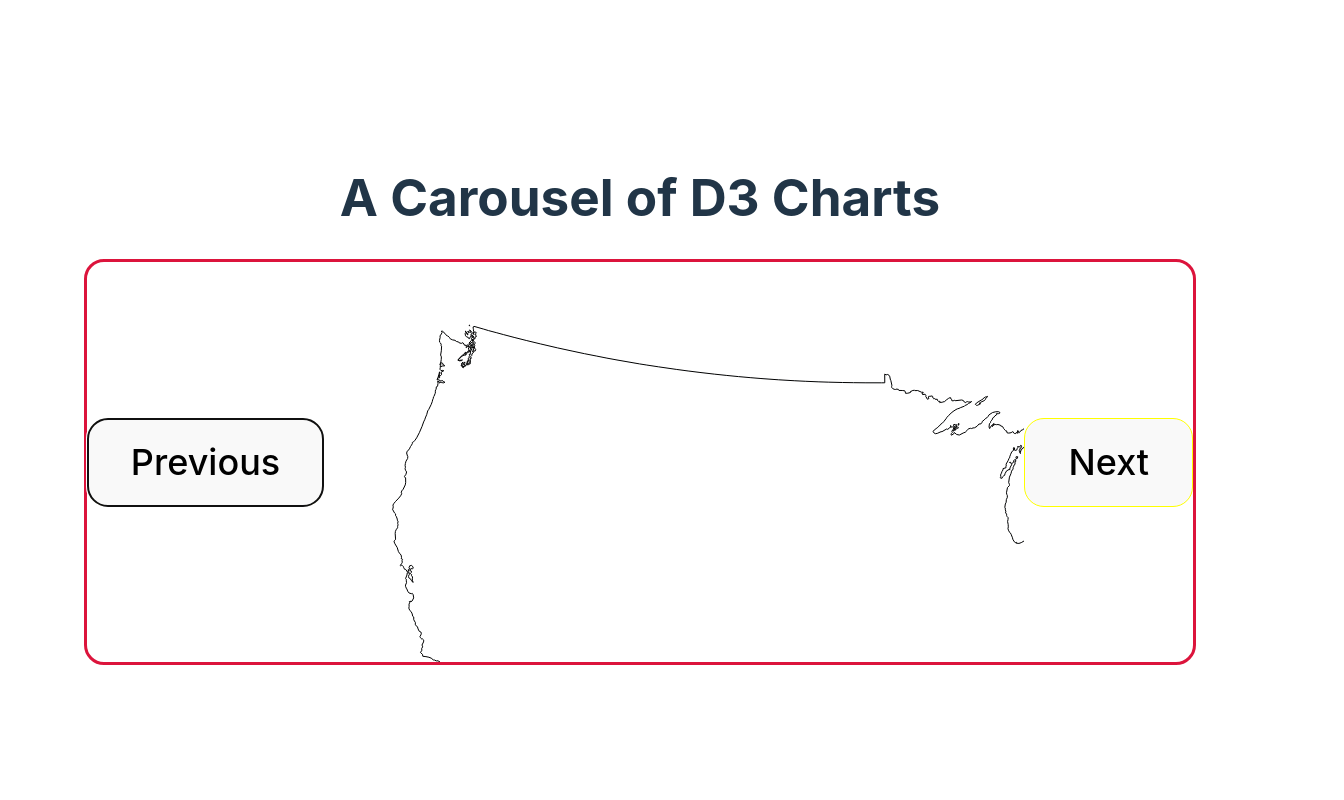
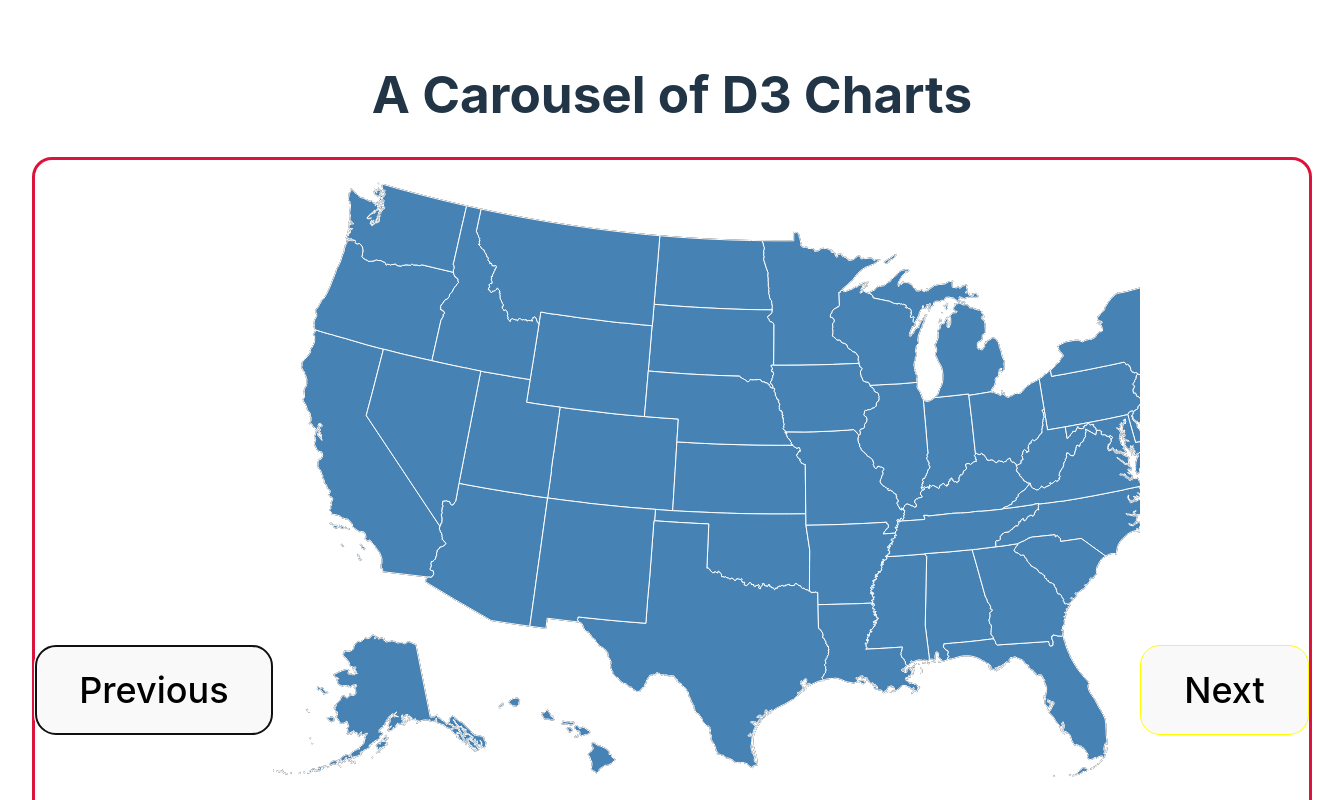
Before and after one commit to daydin14/d3ts, a React (Vite) app: page / in a window 1280 px wide. Both pictures are taken after a click on the button "Previous". Shown: the top 800 px of the page, 1344 px wide, since content can reach past the window. Built offline with nearby package versions, Linux system fonts and the light colour scheme.

Commit message:
WIP Map Sizing

```diff
--- a/src/components/ carousel/Carousel.tsx
+++ b/src/components/ carousel/Carousel.tsx
@@ -113,13 +113,13 @@ const Carousel: React.FC = () => {
       case 4:
         return (
           <>
-            <Map width={800} height={500} />
+            <Map width={800} height={800} />
           </>
         );
       case 5:
         return (
           <>
-            <Map2 width={800} height={500} usTerritory={usTerritory} />
+            <Map2 width={1920} height={1080} usTerritory={usTerritory} />
           </>
         );
       default:
--- a/src/components/d3/charts/map/WorldMap2.tsx
+++ b/src/components/d3/charts/map/WorldMap2.tsx
@@ -15,9 +15,9 @@ const WorldMap2: React.FC<WorldMapProps> = ({ width, height, usTerritory }) => {
         if (!svgRef.current) return;
 
         // Define the dimensions of the chart
-        const margin = { top: 50, right: 50, bottom: 50, left: 50 };
-        const chartWidth = width - margin.left - margin.right; // Adjust the width of the map as needed
-        const chartHeight = height - margin.top - margin.bottom; // Adjust the height of the map as needed
+        const margin = { top: 10, right: 10, bottom: 10, left: 10 };
+        const chartWidth = width - margin.left - margin.right;
+        const chartHeight = height - margin.top - margin.bottom;
 
         // Load the JSON data
         const states = feature(usTerritory, usTerritory.objects.states);
@@ -34,6 +34,17 @@ const WorldMap2: React.FC<WorldMapProps> = ({ width, height, usTerritory }) => {
                 .append("g")
                 .attr("class", "chart")
                 .attr("transform", `translate(${margin.left},${margin.top})`);
+        // Nation
+        svg
+            .append("g")
+            .attr("class", "nation")
+            .selectAll("path")
+            .data((nation as any).features)
+            .enter()
+            .append("path")
+            .attr("d", path as any)
+            .attr("fill", "white")
+            .attr("stroke", "black");
         // States
         svg
             .append("g")
@@ -45,23 +56,12 @@ const WorldMap2: React.FC<WorldMapProps> = ({ width, height, usTerritory }) => {
             .attr("d", (path as any))
             .attr("fill", "steelblue")
             .attr("stroke", "white");
-        // Nation
-        svg
-            .append("g")
-            .attr("class", "nation")
-            .selectAll("path")
-            .data((nation as any).features)
-            .enter()
-            .append("path")
-            .attr("d", path as any)
-            .attr("fill", "white")
-            .attr("stroke", "black");
 
     }, [width, height, usTerritory]);
 
     return (
         <>
-            <svg ref={svgRef} width={width} height={height} />
+            <svg ref={svgRef} />
         </>
     );
 };
```
